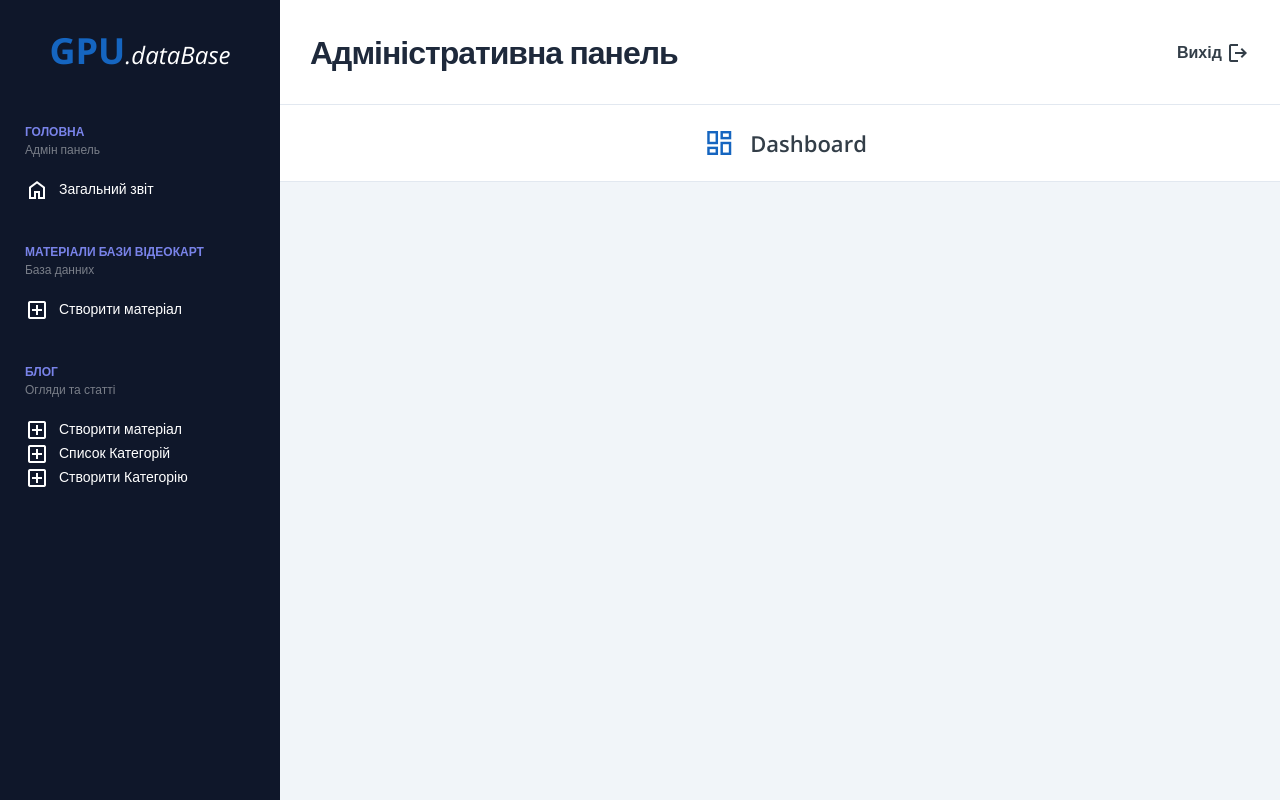
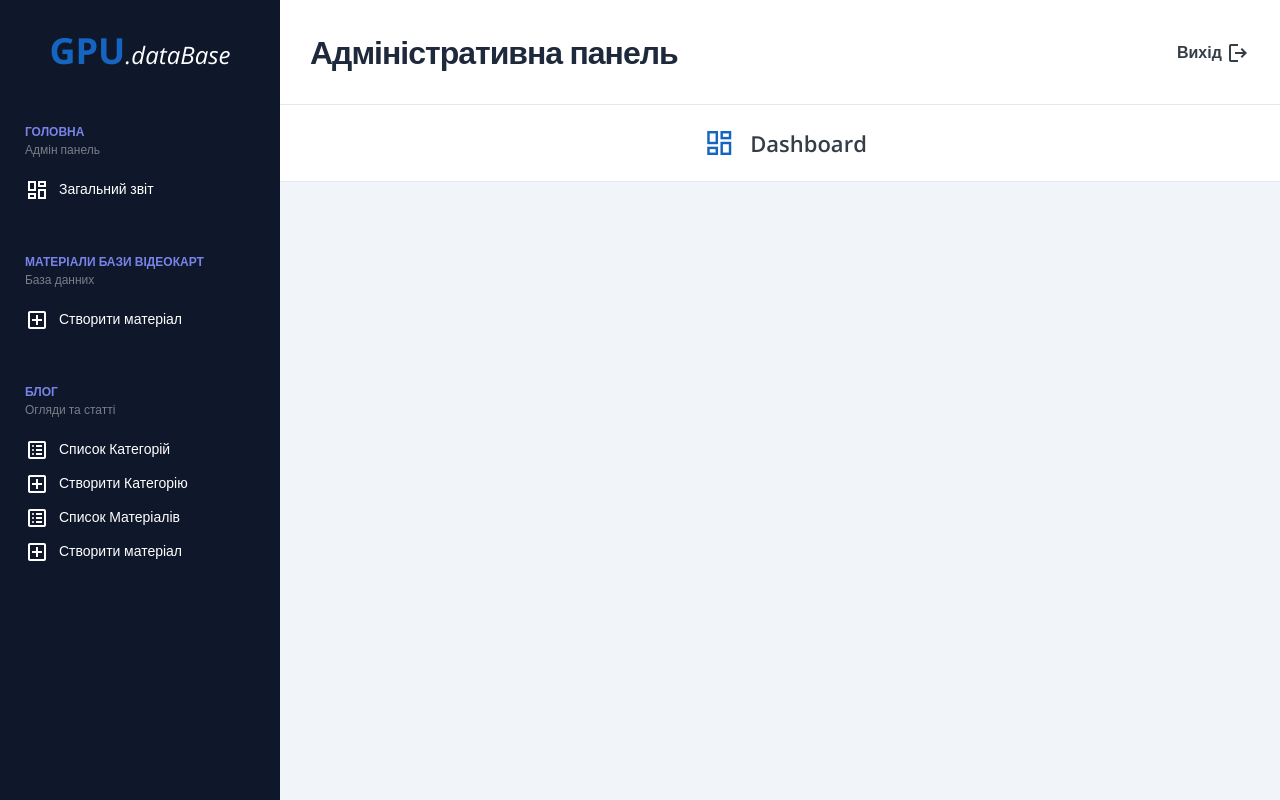
Before and after one commit to zonderweb/GPU_PHP_DEV, a PHP site: template template/admin.php in a window 1280 px wide. Run offline with PHP 8.4, Linux system fonts and the light colour scheme; the template is opened without the code that fills it, so the values that code supplies are empty.

Commit message:
add some css

```diff
--- a/static/css/admin.css
+++ b/static/css/admin.css
@@ -168,6 +168,10 @@ h6 {
   line-height: 1.25rem;
   color: var(--white-color);
   font-weight: 500;
+  padding-bottom: 10px;
+}
+.m-left-item:hover {
+  opacity: 0.5;
 }
 
 .m-left-item a {
--- a/static/scss/includes/_left_dashboard.scss
+++ b/static/scss/includes/_left_dashboard.scss
@@ -79,6 +79,11 @@
   line-height: 1.25rem;
   color: var(--white-color);
   font-weight: 500;
+  padding-bottom: 10px;
+
+  &:hover {
+    opacity: .5;
+  }
 }
 
 .m-left-item a {
--- a/template/admin.php
+++ b/template/admin.php
@@ -40,7 +40,7 @@ ADMIN PAGE TEMPLATE
                     <span class="left-dash-subtitle">Адмін панель</span>
                     <ul class="m-left-list">
                         <li class="m-left-item">
-                            <a href="/admin"><span class="material-symbols-outlined">home</span>Загальний звіт</a>
+                            <a href="/admin"><span class="material-symbols-outlined">dashboard</span>Загальний звіт</a>
                         </li>
                     </ul>
                 </div>
@@ -60,13 +60,16 @@ ADMIN PAGE TEMPLATE
                     <span class="left-dash-subtitle">Огляди та статті</span>
                     <ul class="m-left-list">
                         <li class="m-left-item">
-                            <a href="/admin/create"><span class="material-symbols-outlined">add_box</span>Створити матеріал</a>
-                        </li>
-                        <li class="m-left-item">
-                            <a href="/admin/admin-list-cat"><span class="material-symbols-outlined">add_box</span>Список Категорій</a>
+                            <a href="/admin/admin-list-cat"><span class="material-symbols-outlined">list_alt</span>Список Категорій</a>
                         </li>
                         <li class="m-left-item">
                             <a href="/admin/create-cat"><span class="material-symbols-outlined">add_box</span>Створити Категорію</a>
+                        </li>
+                        <li class="m-left-item">
+                            <a href="/admin/blog-part"><span class="material-symbols-outlined">list_alt</span>Список Матеріалів</a>
+                        </li>
+                        <li class="m-left-item">
+                            <a href="/admin/create"><span class="material-symbols-outlined">add_box</span>Створити матеріал</a>
                         </li>
                     </ul>
                 </div>
```
